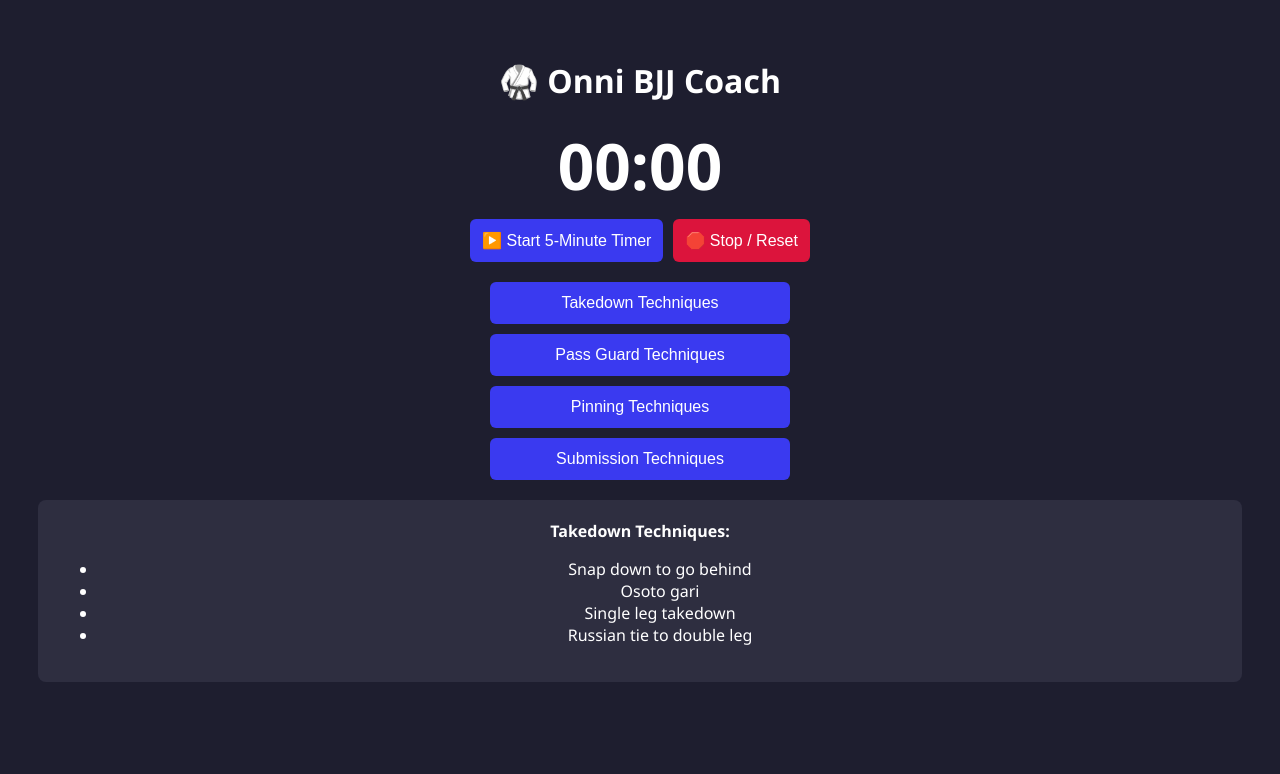
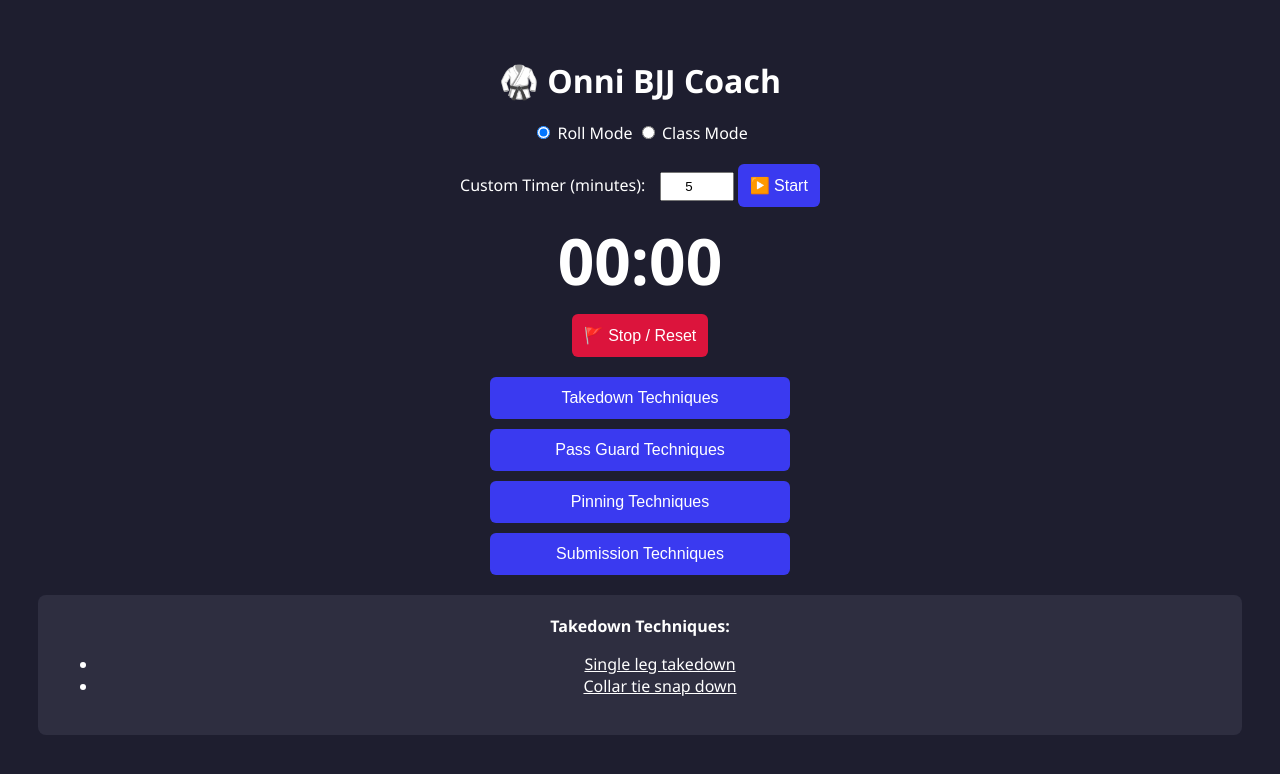
Before and after one commit to wizzer522/onni-bjj-AI, a plain HTML site: page index.html in a window 1280 px wide. Both pictures are taken after a click on the button "Takedown Techniques". Drawn offline with Linux system fonts and the light colour scheme.

Commit message:
index.html

```diff
--- a/index.html
+++ b/index.html
@@ -12,24 +12,20 @@ color: white;
   text-align: center;
   padding: 30px;
 }
-
 h1 {
   margin-bottom: 20px;
 }
-
 #timerDisplay {
   font-size: 4rem;
   margin: 10px 0;
   font-weight: bold;
 }
-
 .timer-buttons {
   display: flex;
   justify-content: center;
   gap: 10px;
   margin-bottom: 20px;
 }
-
 .menu {
   margin: 20px auto;
   display: flex;
@@ -37,7 +33,6 @@ flex-direction: column;
   gap: 10px;
   max-width: 300px;
 }
-
 button {
   padding: 12px;
   font-size: 1rem;
@@ -48,15 +43,12 @@ background-color: #3a3af0;
   color: white;
   transition: background 0.2s ease;
 }
-
 button:hover {
   background-color: #5f5fff;
 }
-
 .stop-button {
   background-color: crimson;
 }
-
 #output {
   background: #2e2e40;
   border-radius: 8px;
@@ -64,20 +56,36 @@ padding: 20px;
   margin-top: 20px;
   min-height: 100px;
 }
+.mode-toggle {
+  margin-bottom: 20px;
+}
+input[type="number"] {
+  width: 60px;
+  padding: 5px;
+  margin-left: 10px;
+  text-align: center;
+}
 </style>
 </head>
 <body>
 
 <h1>🥋 Onni BJJ Coach</h1>
 
-<!-- TOP TIMER SECTION -->
+<div class="mode-toggle">
+  <label><input type="radio" name="mode" value="roll" checked /> Roll Mode</label>
+  <label><input type="radio" name="mode" value="class" /> Class Mode</label>
+</div>
+
+<div>
+  <label>Custom Timer (minutes): <input type="number" id="customTime" value="5" min="1" max="60"></label>
+  <button onclick="startCustomTimer()">▶️ Start</button>
+</div>
+
 <div id="timerDisplay">00:00</div>
 <div class="timer-buttons">
-<button onclick="startTimer(5)">▶️ Start 5-Minute Timer</button>
-<button class="stop-button" onclick="resetAll()">🛑 Stop / Reset</button>
+  <button class="stop-button" onclick="resetAll()">🚩 Stop / Reset</button>
 </div>
 
-<!-- TECHNIQUE MENU -->
 <div class="menu">
   <button onclick="showTechniques('takedown')">Takedown Techniques</button>
   <button onclick="showTechniques('pass')">Pass Guard Techniques</button>
@@ -85,71 +93,153 @@ min-height: 100px;
   <button onclick="showTechniques('submission')">Submission Techniques</button>
 </div>
 
-<!-- TECHNIQUE OUTPUT -->
 <div id="output"><em>Select a technique to begin.</em></div>
+<audio id="beep" src="https://actions.google.com/sounds/v1/alarms/beep_short.ogg" preload="auto"></audio>
 
 <script>
 const techniques = {
   takedown: [
-"Snap down to go behind",
     "Osoto gari",
+    "Uchi mata",
     "Single leg takedown",
-"Russian tie to double leg"
+    "Double leg takedown",
+    "Arm drag to body lock",
+    "Collar tie snap down",
+    "Tai otoshi",
+    "Harai goshi"
   ],
   pass: [
     "Torreando pass",
     "Leg drag pass",
-"Knee cut pass",
-"Over-under pass"
+    "Knee slice pass",
+    "Over-under pass",
+    "Stack pass",
+    "Double under pass",
+    "X pass"
   ],
   pin: [
     "Side control with crossface",
     "Kesa gatame",
     "North-south control",
-"Mount control with grapevines"
+    "Mount with grapevines",
+    "Technical mount",
+    "Reverse kesa gatame",
+    "Gift wrap control"
   ],
   submission: [
     "Armbar from mount",
     "Rear naked choke",
     "Guillotine choke",
-"Kimura from side control"
+    "Kimura from side control",
+    "Triangle choke from guard",
+    "Bow and arrow choke",
+    "Omoplata",
+    "Ezekiel choke"
   ]
 };
 
+const techniqueDetails = {
+  "Osoto gari": "O-so-to ga-ri. Step to the outside and sweep their leg straight back.",
+  "Uchi mata": "U-chi ma-ta. Lift their inner thigh with your leg and rotate.",
+  "Single leg takedown": "Grab the leg and drive forward, keeping posture low.",
+  "Double leg takedown": "Level change, shoot in, and clasp both legs for the takedown.",
+  "Arm drag to body lock": "Pull their wrist across and secure the waist from behind.",
+  "Collar tie snap down": "Control the head and snap down aggressively, ready to go behind.",
+  "Tai otoshi": "Tie o-to-shi. Throw by blocking the leg and turning the body.",
+  "Harai goshi": "Ha-rai go-shi. Sweep the hip while rotating their upper body.",
+
+  "Torreando pass": "Control the legs and sidestep with speed into side control.",
+  "Leg drag pass": "Drag the leg across and flatten your hips into side control.",
+  "Knee slice pass": "Slice your knee through, controlling the far underhook and collar.",
+  "Over-under pass": "Thread under one leg and over the other, staying tight.",
+  "Stack pass": "Stack their hips and fold them forward with pressure.",
+  "Double under pass": "Lift both legs and slide forward into mount or side control.",
+  "X pass": "Kick one leg out while controlling grips, hop to the side."
+};
+
+let currentTechniques = [];
+let timerInterval;
+
 function showTechniques(type) {
-const output = document.getElementById('output');
   const list = techniques[type];
+  if (!list || list.length < 2) return;
+  let [first, second] = getRandomPair(list);
+
+  currentTechniques = [first, second];
   const title = `${capitalize(type)} Techniques`;
-output.innerHTML = `<strong>${title}:</strong><ul>${list.map(t => `<li>${t}</li>`).join('')}</ul>`;
-speak(title);
+  document.getElementById('output').innerHTML = `<strong>${title}:</strong><ul>${currentTechniques.map(t => `<li onclick=\"showDetail('${t}')\" style=\"cursor:pointer;text-decoration:underline\">${t}</li>`).join('')}</ul>`;
+
+  // Speak each name and detail separately
+  speak(`${title}.`, 'en');
+  currentTechniques.forEach(t => {
+    if (isJapanese(t)) {
+      speak(t, 'ja');
+    } else {
+      speak(t, 'en');
+    }
+    speak(techniqueDetails[t] || '', 'en');
+  });
+}
+
+function getRandomPair(list) {
+  let first = list[Math.floor(Math.random() * list.length)];
+  let second;
+  do {
+    second = list[Math.floor(Math.random() * list.length)];
+  } while (second === first);
+  return [first, second];
+}
+
+function showDetail(tech) {
+  if (isJapanese(tech)) {
+    speak(tech, 'ja');
+  } else {
+    speak(tech, 'en');
+  }
+  speak(techniqueDetails[tech] || "No additional info.", 'en');
 }
 
 function capitalize(str) {
   return str.charAt(0).toUpperCase() + str.slice(1);
 }
 
-let timerInterval;
+function startCustomTimer() {
+  const minutes = parseInt(document.getElementById("customTime").value) || 5;
+  startTimer(minutes);
+}
 
 function startTimer(minutes) {
   clearInterval(timerInterval);
   let totalSeconds = minutes * 60;
   const timerDisplay = document.getElementById('timerDisplay');
+  const mode = document.querySelector('input[name="mode"]:checked').value;
+  const beep = document.getElementById('beep');
+
+  let modeSpeech = mode === "roll" ? "Start the roll." : "Start drilling.";
+  speak(modeSpeech, 'en');
+  beep.play();
+
+  currentTechniques.forEach(t => {
+    if (isJapanese(t)) {
+      speak(t, 'ja');
+    } else {
+      speak(t, 'en');
+    }
+    speak(techniqueDetails[t] || '', 'en');
+  });
 
   timerInterval = setInterval(() => {
     const min = Math.floor(totalSeconds / 60);
     const sec = totalSeconds % 60;
     timerDisplay.textContent = `${min}:${sec < 10 ? '0' : ''}${sec}`;
 
-if (totalSeconds === 60) {
-speak("One minute left. Breathe. Leave it all on the mat!");
-}
-
+    if (totalSeconds === 60) speak("One minute left. Keep pushing!", 'en');
     if (totalSeconds <= 0) {
       clearInterval(timerInterval);
-speak("Time!");
+      speak("Time!", 'en');
+      beep.play();
       timerDisplay.textContent = "⏱ Time's up!";
     }
-
     totalSeconds--;
   }, 1000);
 }
@@ -158,16 +248,26 @@ function resetAll() {
   document.getElementById('output').innerHTML = "<em>Select a technique to begin.</em>";
   document.getElementById('timerDisplay').textContent = "00:00";
   clearInterval(timerInterval);
+  currentTechniques = [];
   speechSynthesis.cancel();
 }
 
-function speak(text) {
+// Speak with language switching for Japanese terms
+function speak(text, lang = 'en') {
   const utter = new SpeechSynthesisUtterance(text);
+  utter.lang = lang === 'ja' ? 'ja-JP' : 'en-US';
   utter.pitch = 1;
-utter.rate = 1;
-utter.lang = 'en-US';
-speechSynthesis.cancel(); // stop any ongoing voice
+  utter.rate = 0.95;
+
+  const voices = speechSynthesis.getVoices();
+  const voice = voices.find(v => lang === 'ja' ? v.lang.startsWith('ja') : v.lang.startsWith('en'));
+  if (voice) utter.voice = voice;
+
   speechSynthesis.speak(utter);
+}
+
+function isJapanese(text) {
+  return ["Osoto gari", "Uchi mata", "Tai otoshi", "Harai goshi", "Kesa gatame", "Reverse kesa gatame"].some(name => text.includes(name));
 }
 </script>
 
```
Lines whose indentation alone changed are shown as unchanged.
